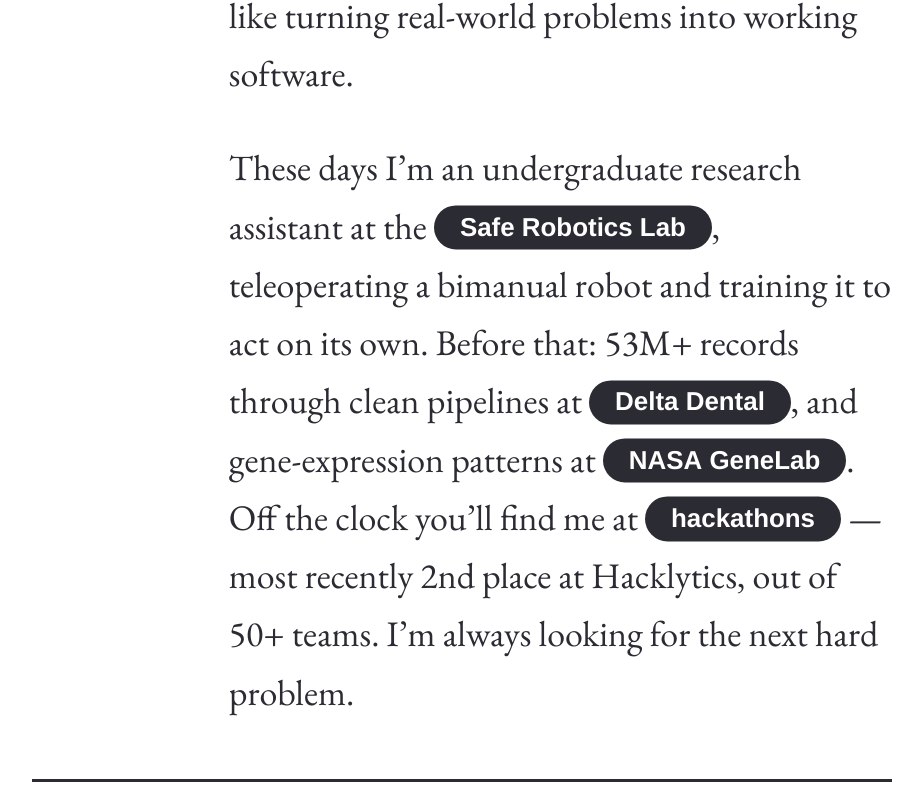
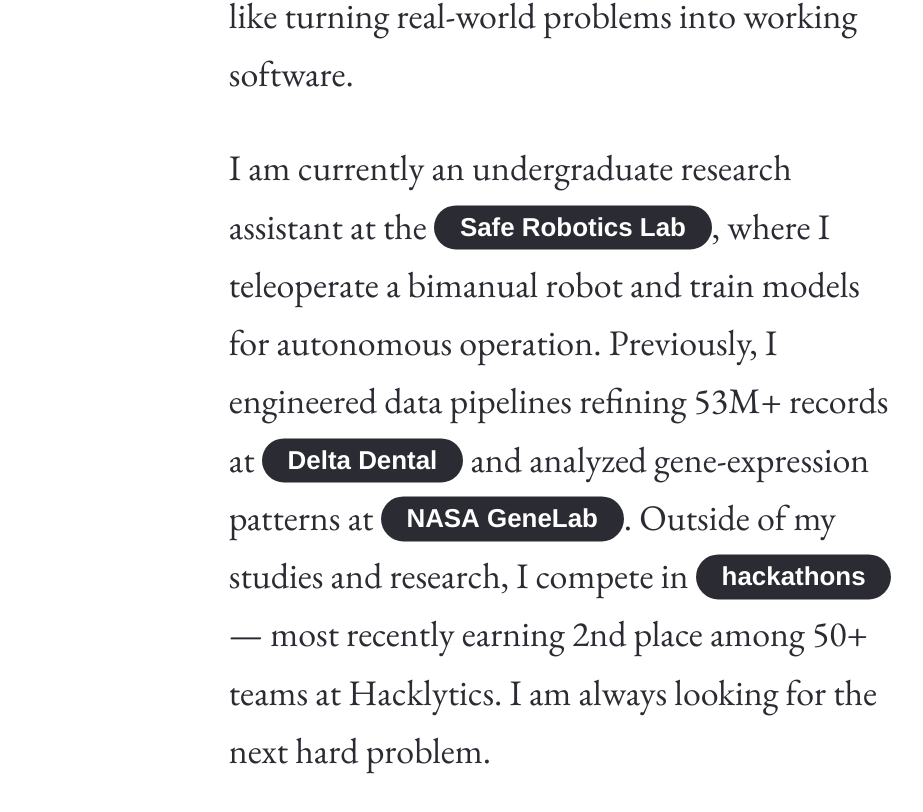
Before and after one commit to shawnaks/shawnaks.github.io, a React (Vite) app: page /#/hello/ in a window 1280 px wide. Shown: the part 508-1320 px from the top of the page, without its empty margins (178-1101 px from the left). Built offline with nearby package versions, Linux system fonts and the light colour scheme.

Commit message:
hero: formal second intro paragraph

```diff
--- a/src/routes/Hello.tsx
+++ b/src/routes/Hello.tsx
@@ -47,25 +47,25 @@ export function Hello({ onNavigate }: HelloProps) {
               </p>
 
               <p className="lead anim">
-                These days I’m an undergraduate research assistant at the{' '}
+                I am currently an undergraduate research assistant at the{' '}
                 <TransitionLink to="/experience/" onNavigate={onNavigate}>
                   Safe Robotics Lab
                 </TransitionLink>
-                , teleoperating a bimanual robot and training it to act on its own. Before that: 53M+ records
-                through clean pipelines at{' '}
+                , where I teleoperate a bimanual robot and train models for autonomous operation.
+                Previously, I engineered data pipelines refining 53M+ records at{' '}
                 <TransitionLink to="/experience/" onNavigate={onNavigate}>
                   Delta{'\u00A0'}Dental
-                </TransitionLink>
-                , and gene-expression patterns at{' '}
+                </TransitionLink>{' '}
+                and analyzed gene-expression patterns at{' '}
                 <TransitionLink to="/experience/" onNavigate={onNavigate}>
                   NASA{'\u00A0'}GeneLab
                 </TransitionLink>
-                . Off the clock you’ll find me at{' '}
+                . Outside of my studies and research, I compete in{' '}
                 <TransitionLink to="/experience/" onNavigate={onNavigate}>
                   hackathons
                 </TransitionLink>{' '}
-                — most recently 2nd place at Hacklytics, out of 50+ teams. I’m always looking for the
-                next hard problem.
+                — most recently earning 2nd place among 50+ teams at Hacklytics. I am always looking
+                for the next hard problem.
               </p>
             </div>
           </div>
```
